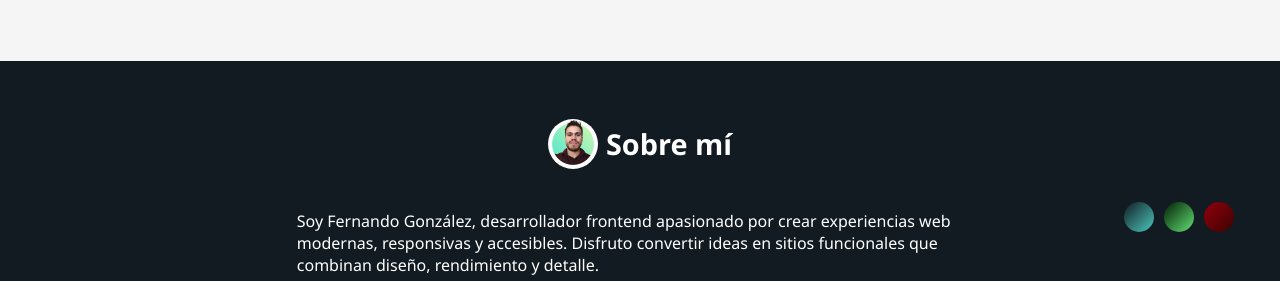
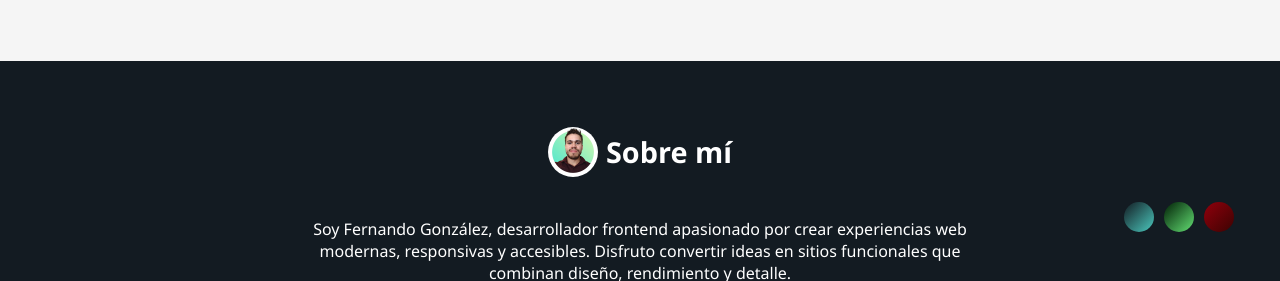
Before and after one commit to fergonzalez47/portfolioFernando, a website: page index.html in a window 1280 px wide. Shown: the part 522-803 px from the top of the page. Drawn offline with Linux system fonts and the light colour scheme.

Commit message:
ready contactb p

```diff
--- a/css/base.css
+++ b/css/base.css
@@ -144,7 +144,7 @@ div:not([class*="fslightbox"]):not([class*="cv-container"]):not([class*="descrip
 .description-container,
 .projects-container,
 .div-contact-container {
-    padding: 1rem;
+    padding: 1.5rem;
 }
 
 .projects-container, .div-contact-container {
@@ -164,9 +164,10 @@ div:not([class*="fslightbox"]):not([class*="cv-container"]):not([class*="descrip
 }
 
 
-.description-container p, .div-contact-container p {
-    margin: .5rem auto .5rem auto;
+.description-container p, .div-contact-container p, .contact-description p {
+    margin: .75rem auto .75rem auto;
     color: #fff;
+    text-align: center ;
 
 
 }
@@ -405,7 +406,7 @@ div:not([class*="fslightbox"]):not([class*="cv-container"]):not([class*="descrip
 
 /* Sección educativa moderna */
 .education-cards-div {
-    padding: 2rem 1rem;
+    padding: 1rem 1rem;
     max-width: 1700px;
     margin: 0 auto;
 }
@@ -420,7 +421,7 @@ div:not([class*="fslightbox"]):not([class*="cv-container"]):not([class*="descrip
 .education-card-grid {
     display: grid;
     grid-template-columns: 1fr;
-    gap: 2rem;
+    gap: 1rem;
 }
 
 /* Tarjeta individual */
--- a/css/medium.css
+++ b/css/medium.css
@@ -110,6 +110,7 @@
     .education-card-grid {
         grid-template-columns: repeat(2, 1fr);
         padding: 3rem 1rem;
+        gap: 2rem  ;
     }
 
 
```
